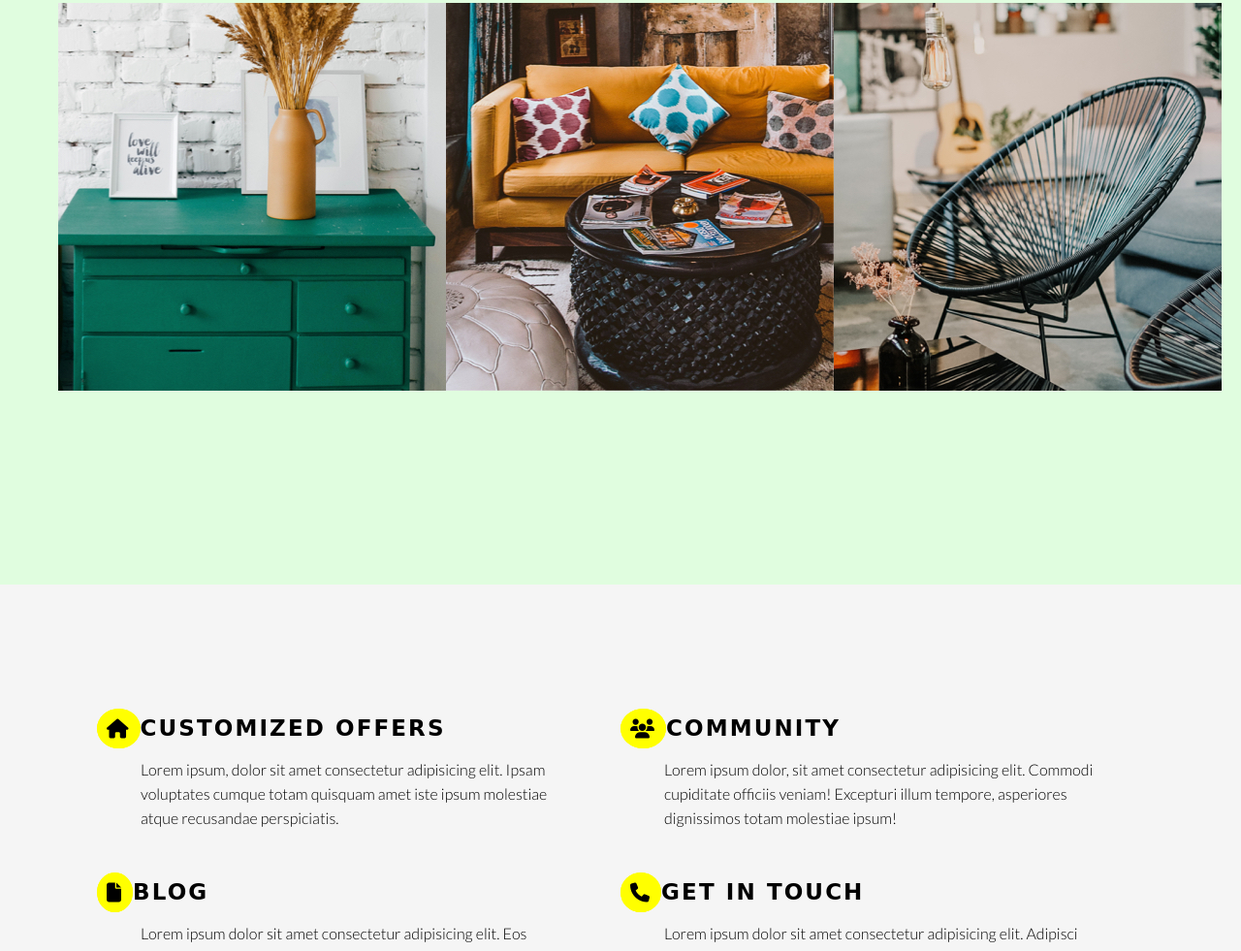
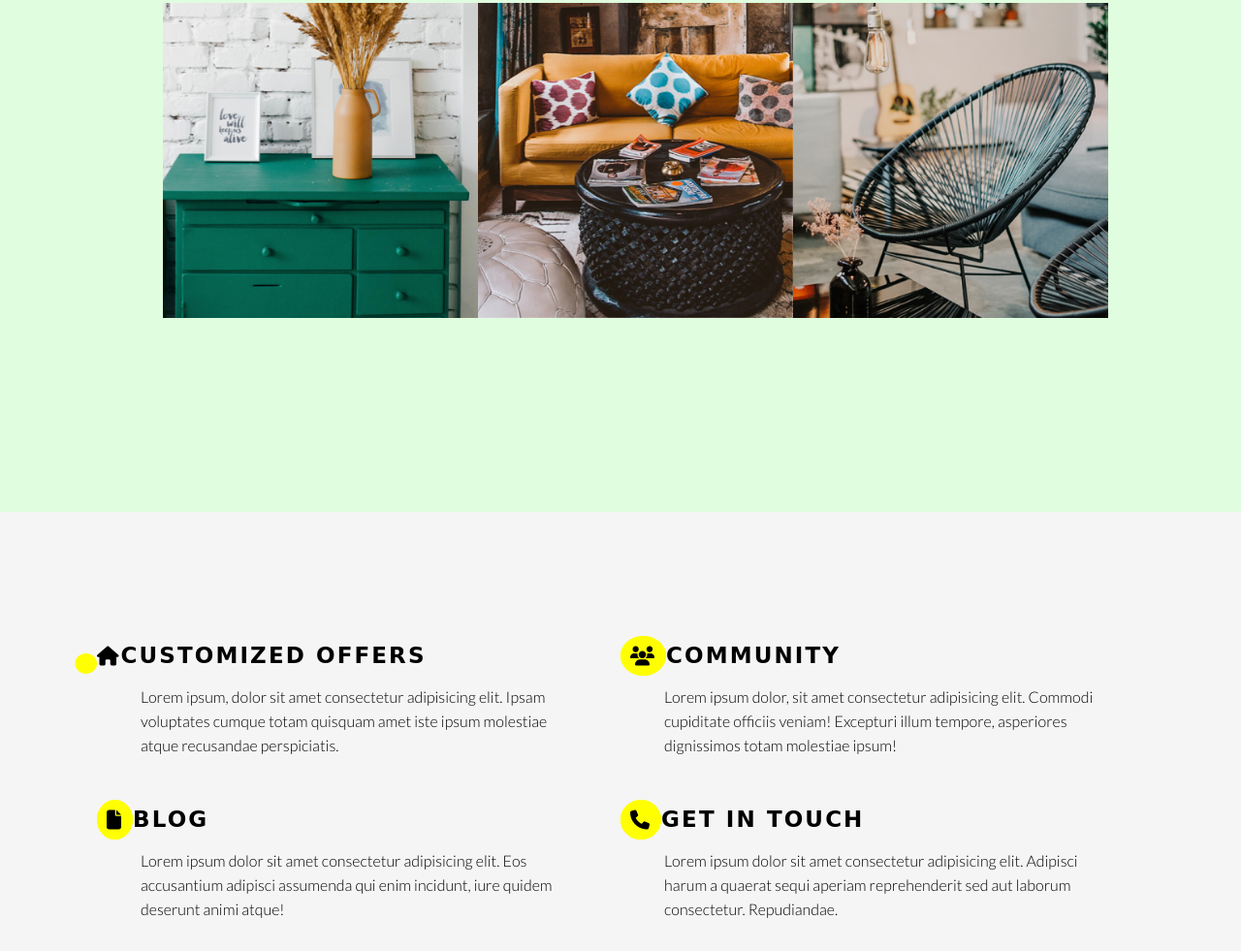
Before and after one commit to aaliyah-micheal/project-1, a plain HTML site: page index.html in a window 1280 px wide. Shown: the part 1579-2560 px from the top of the page at 97% size. Drawn offline with Linux system fonts and the light colour scheme; a web font is replaced by a local one.

Commit message:
gallery fixes

```diff
--- a/styles/sass/style.scss
+++ b/styles/sass/style.scss
@@ -116,15 +116,14 @@ h1 {
     justify-content: space-around;
     flex-wrap: nowrap;
     background-color: #E0FDDF;
-    padding: 200px 60px;
+    padding: 200px 168px;
 	margin: 0;
 }
 
 .gallery img {
     display: inline-block;
-    //height: 300;
-	//width: 300;
 	object-fit: contain;
+	max-width: 325px;
 }
 
 // ABOUT SECTION
@@ -139,14 +138,27 @@ h1 {
 }
 
 
-
 .customized-offers::before {
-    font-family: "FontAwesome";
+   font-family: "FontAwesome";
    content: '\f015';
    font-size: 20px;
+   //position: relative;
+   //border-radius: 50%;
+  // background-color: #ff0;
+  // border: 10px solid #ff0;
+}
+
+.customized-offers::after {
+    font-family: "FontAwesome";
+   content: '\f111';
+   font-size: 20px;
+   color: #ff0;
+   position: relative;
+   top: 8px;
+   left: -362px;
+   background-color: #ff0;
    border-radius: 50%;
-   background-color: #ff0;
-   border: 10px solid #ff0;
+
 }
 
 .community::before {
```
Also changed, not shown: styles/style.css.
